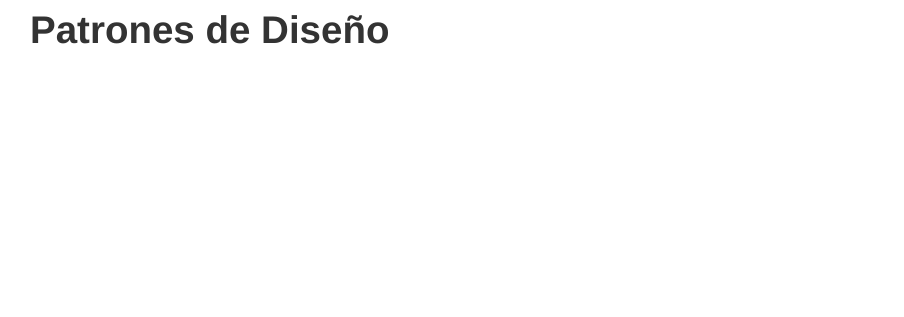
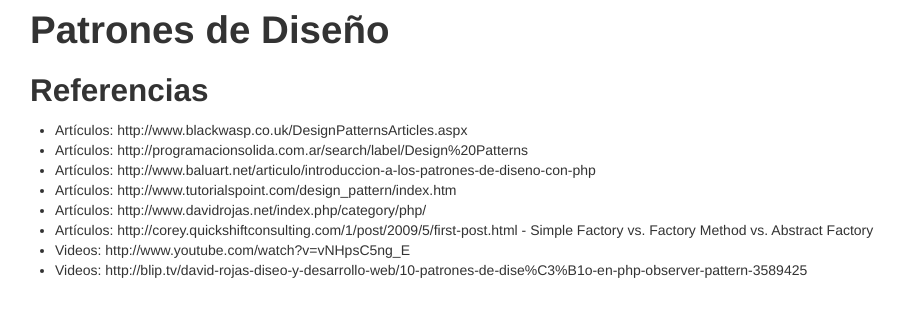
Before and after one commit to micayael/com.micayael.blog.DesignPatterns, a PHP site: template views/index.html.twig in a window 1280 px wide. Shown: the top 317 px of the page, without its empty margins (140-1044 px from the left). Run offline with PHP 8.4, Linux system fonts and the light colour scheme; the template is opened without the code that fills it, so the values that code supplies are empty; some libraries are stand-ins or nearby versions.

Commit message:
Se agregan referencias de articulos y videos.

```diff
--- a/views/index.html.twig
+++ b/views/index.html.twig
@@ -27,4 +27,17 @@
 
     </div>
 
+    <h2>Referencias</h2>
+
+    <ul>
+        <li>Artículos: http://www.blackwasp.co.uk/DesignPatternsArticles.aspx</li>
+        <li>Artículos: http://programacionsolida.com.ar/search/label/Design%20Patterns</li>
+        <li>Artículos: http://www.baluart.net/articulo/introduccion-a-los-patrones-de-diseno-con-php</li>
+        <li>Artículos: http://www.tutorialspoint.com/design_pattern/index.htm</li>
+        <li>Artículos: http://www.davidrojas.net/index.php/category/php/</li>
+        <li>Artículos: http://corey.quickshiftconsulting.com/1/post/2009/5/first-post.html - Simple Factory vs. Factory Method vs. Abstract Factory</li>
+        <li>Videos: http://www.youtube.com/watch?v=vNHpsC5ng_E</li>
+        <li>Videos: http://blip.tv/david-rojas-diseo-y-desarrollo-web/10-patrones-de-dise%C3%B1o-en-php-observer-pattern-3589425</li>
+    </ul>
+
 {% endblock %}
```
